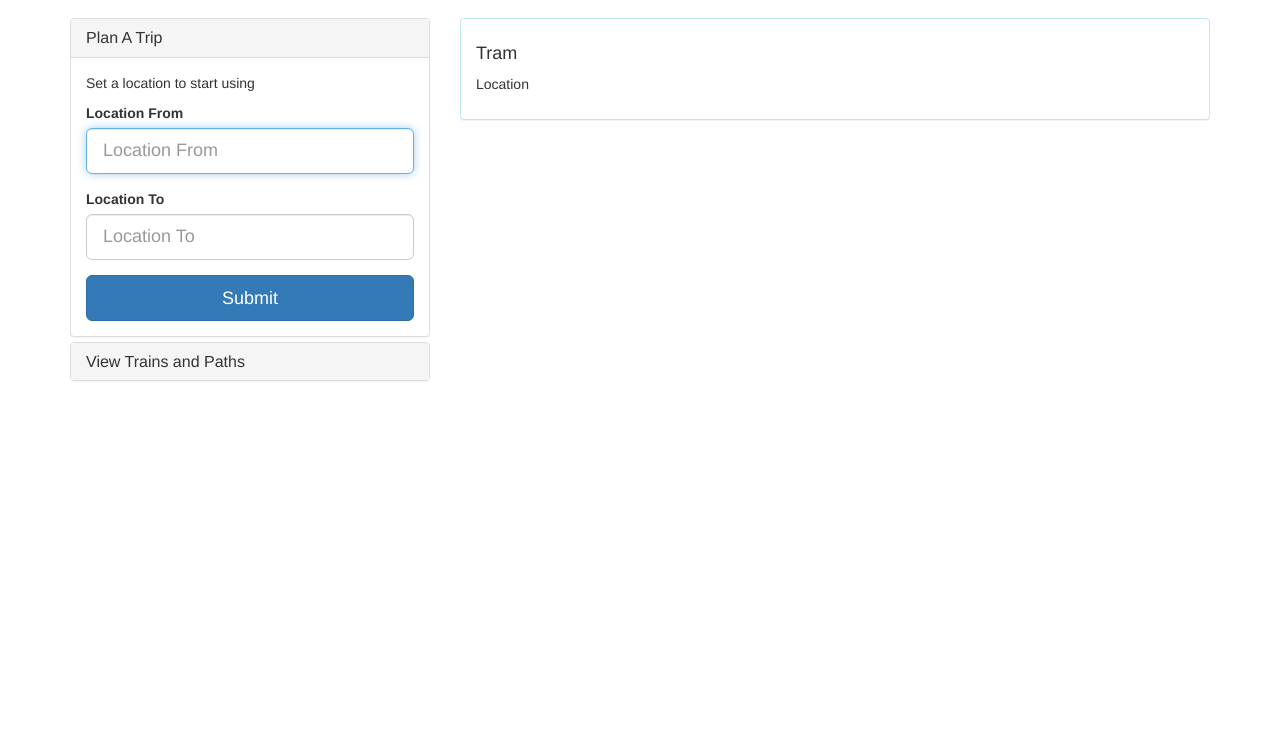
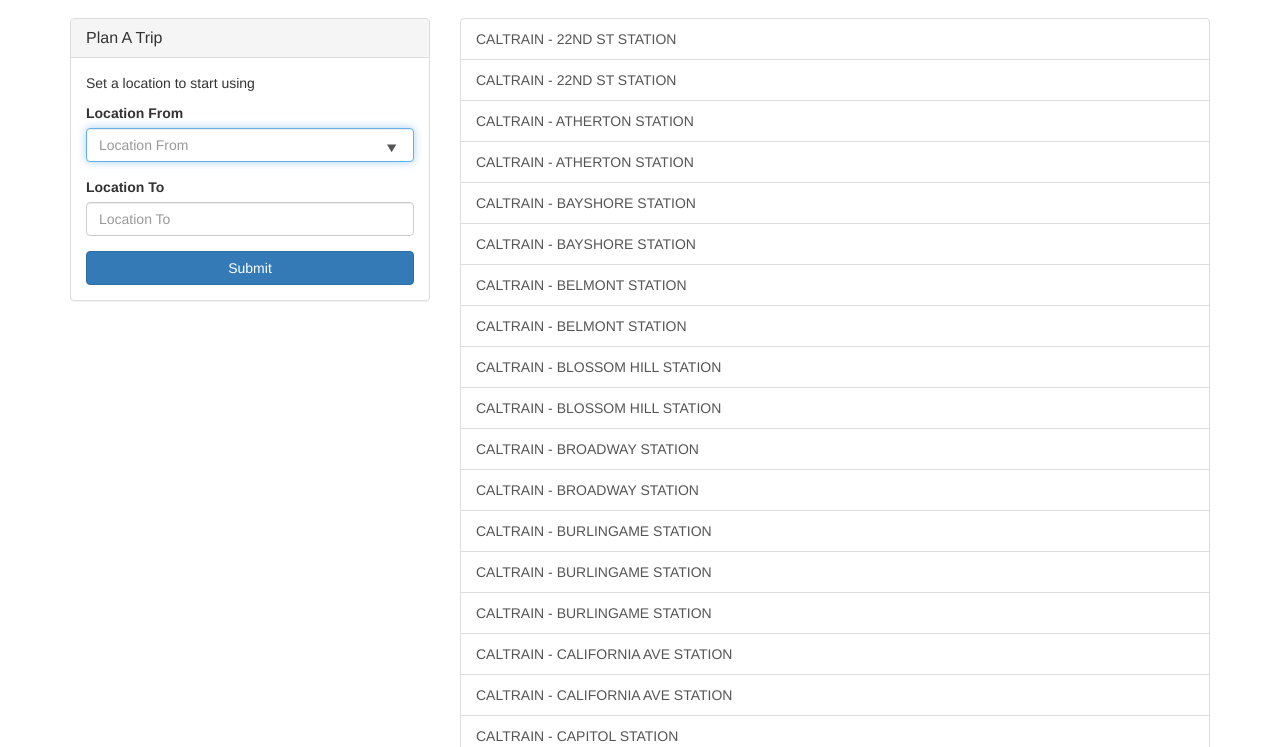
Before and after one commit to franznoel/pang-transportation, a website: page src/index.html in a window 1280 px wide. Shown: the part 53-800 px from the top of the page. Drawn offline with nearby package versions, Linux system fonts and the light colour scheme; files whose address does not match are found by name.

Commit message:
Added a datalist of train stations, and added station displays.

```diff
--- a/src/index.html
+++ b/src/index.html
@@ -24,7 +24,6 @@
     <div class="container">
       <div class="row">
         <div class="col-md-4">
-
           <div class="panel-group" id="accordion" role="tablist" aria-multiselectable="true">
             <div class="panel panel-default">
               <div class="panel-heading" role="tab" id="headingOne">
@@ -36,17 +35,22 @@
                     <p>Set a location to start using </p>
                     <div class="form-group">
                       <label for="locationFrom">Location From</label>
-                      <input type="text" name="locationFrom" class="form-control input-lg" value="" placeholder="Location From" required autofocus />
+                      <input type="text" name="locationFrom" list="locationFrom" class="form-control" value="" placeholder="Location From" required autofocus />
+                      <datalist id="locationFrom">
+                      </datalist>
                     </div>
                     <div class="form-group">
                       <label for="locationTo">Location To</label>
-                      <input type="text" name="locationFrom" class="form-control input-lg" value="" placeholder="Location To" required/>
+                      <input type="text" name="locationTo" list="locationTo" class="form-control" value="" placeholder="Location To" required/>
+                      <datalist id="locationTo">
+                      </datalist>
                     </div>
-                    <input type="submit" name="submit" class="btn btn-primary btn-block btn-lg" value="Submit" />
+                    <input type="submit" name="submit" class="btn btn-primary btn-block" value="Submit" />
                   </form>
                 </div>
               </div>
             </div>
+            <!--
             <div class="panel panel-default">
               <div class="panel-heading" role="tab" id="headingOne">
                 <h4 class="panel-title"><a role="button" data-toggle="collapse" data-parent="#accordion" href="#selectTrain" aria-expanded="true" aria-controls="selectTrain">View Trains and Paths</a></h4>
@@ -62,15 +66,12 @@
                 </div>
               </div>
             </div>
+            -->
           </div>
 
         </div>
         <div class="col-md-8">
-          <div class="panel panel-info">
-            <div class="panel-body">
-              <h4>Tram</h4>
-              <p>Location</p>
-            </div>
+          <div id="stations" class="list-group">
           </div>
         </div>
       </div>
@@ -78,6 +79,68 @@
 
   </body>
   <script type="text/javascript">
-    $("#accordion")
+    function setStations(stops) {
+      var template="";
+      for(var i=0;i<stops.length;i++) {
+        if (stops[i]!="undefined") {
+          template+='<option value="'+stops[i].name+'">'+stops[i].id+'</option>';
+        }
+      }
+      console.log(template);
+      $("#locationFrom").html(template);
+      $("#locationTo").html(template);
+    }
+    function displayStations(stops) {
+      var template="";
+      for(var i=0;i<stops.length;i++) {
+        if (stops[i]!="undefined") {
+          template+='<a href="" class="list-group-item">'+stops[i].name+'</a>';
+          $("#stations").html(template);
+        }
+      }
+    }
+
+
+    $(document).ready(function() {
+        $.ajax({
+            url: "../data/stops.txt",
+            type:"GET",
+            success:function(xhr,response) {
+                var stops = xhr.split('\n');
+                // stops = JSON.stringify(stops);
+                var new_stop = [];
+                var stop_id = stop_name = stop_lat = stop_lon = zone_id = "";
+
+                for(var i=0;i<stops.length;i++) {
+                    stop = stops[i].split(",");
+                    if (i==0) { // Set the keys
+                      stop_id = stop[0];
+                      stop_name = stop[1];
+                      stop_lat = stop[2];
+                      stop_long = stop[3];
+                      stop_zone_id = stop[4];
+                    } else { // Set the values
+                      // new_stop[i] =
+                      new_stop.push({
+                        id: stop[0],
+                        name: stop[1],
+                        lat: stop[2],
+                        long: stop[3],
+                        zone_id: stop[4]
+                      });
+                    }
+                }
+                // console.log(stops.length);
+                // console.log(stops);
+                console.log(new_stop);
+                setStations(new_stop);
+                displayStations(new_stop);
+                // console.log(stop_id, stop_name,stop_lat,stop_long,stop_zone_id);
+            }
+        });
+
+        // console.log(stops[i].stop_id);
+        $(".locationFrom").html()
+    });
   </script>
 </html>
```
Also changed, not shown: dist/index.html.
